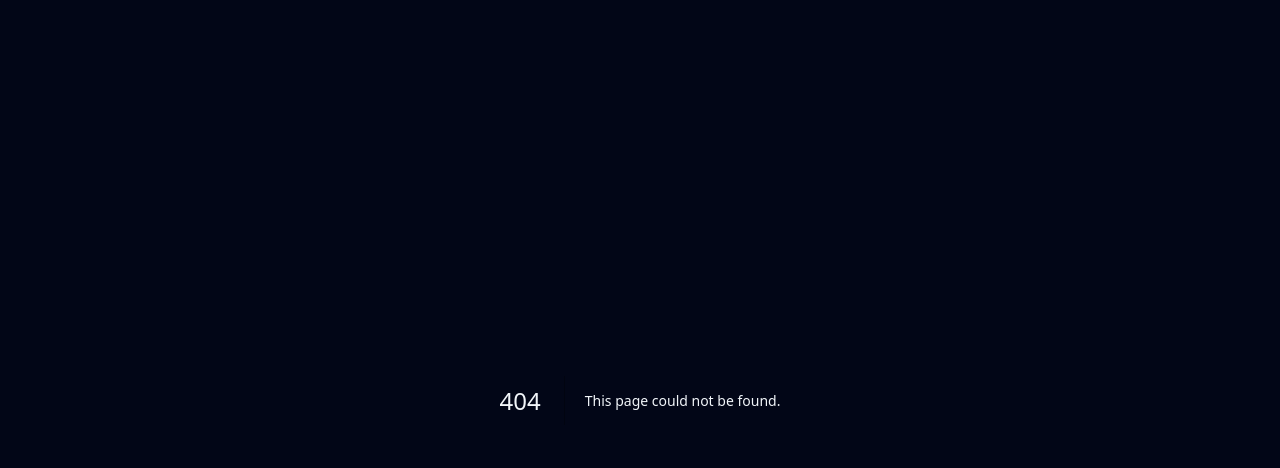
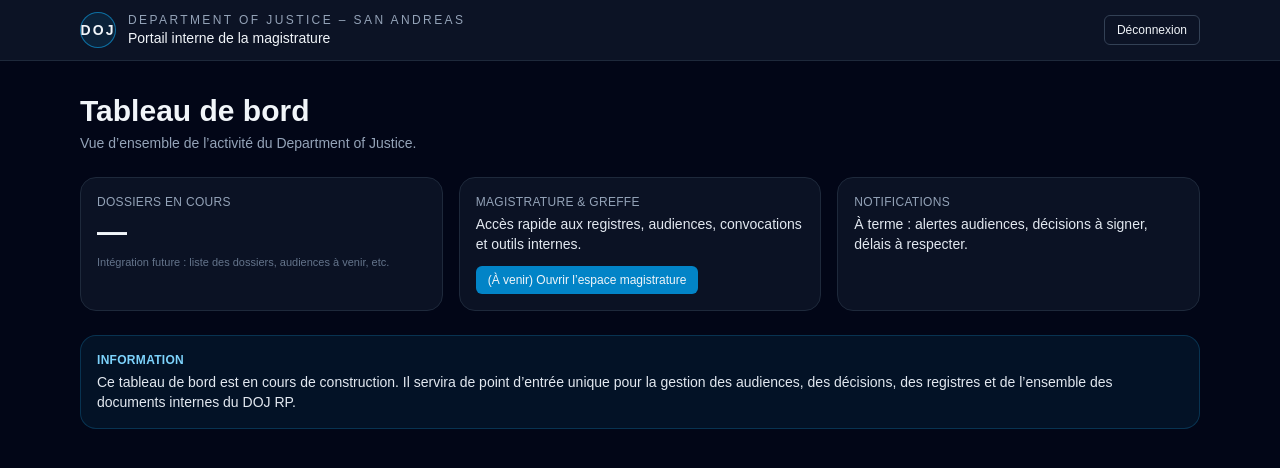
Before and after one commit to zealess/doj-frontend, a Next.js app: page /dashboard in a window 1280 px wide. Before the commit this address had no page. Shown: the top 468 px of the page. Built offline with nearby package versions, Linux system fonts and the light colour scheme.

Commit message:
création de la page dashboard + protection d'accès

```diff
--- /dev/null
+++ b/app/dashboard/page.tsx
@@ -0,0 +1,143 @@
+"use client";
+
+import { useRouter } from "next/navigation";
+import { useEffect, useState } from "react";
+
+interface UserInfo {
+  username: string;
+  email: string;
+  role: string;
+}
+
+export default function DashboardPage() {
+  const router = useRouter();
+  const [user, setUser] = useState<UserInfo | null>(null);
+
+  // Optionnel : récupérer les infos stockées localement
+  useEffect(() => {
+    try {
+      const raw = localStorage.getItem("doj_user");
+      if (raw) {
+        setUser(JSON.parse(raw));
+      }
+    } catch {
+      // ignore
+    }
+  }, []);
+
+  const handleLogout = () => {
+    // On nettoie tout
+    localStorage.removeItem("doj_token");
+    localStorage.removeItem("doj_user");
+    if (typeof document !== "undefined") {
+      document.cookie =
+        "doj_token=; Path=/; Max-Age=0; SameSite=Lax; Secure";
+    }
+    router.push("/");
+  };
+
+  return (
+    <main className="min-h-screen bg-slate-950 text-slate-100">
+      {/* Topbar */}
+      <header className="border-b border-slate-800 bg-slate-900/80 backdrop-blur-md">
+        <div className="mx-auto max-w-6xl px-4 py-3 flex items-center justify-between">
+          <div className="flex items-center gap-3">
+            <div className="h-9 w-9 rounded-full border border-sky-500/60 bg-sky-500/10 flex items-center justify-center text-sm font-bold tracking-[0.15em]">
+              DOJ
+            </div>
+            <div>
+              <p className="text-xs uppercase tracking-[0.2em] text-slate-400">
+                Department of Justice – San Andreas
+              </p>
+              <p className="text-sm font-medium">
+                Portail interne de la magistrature
+              </p>
+            </div>
+          </div>
+
+          <div className="flex items-center gap-4">
+            {user && (
+              <div className="text-right">
+                <p className="text-sm font-medium">
+                  {user.username}
+                </p>
+                <p className="text-[11px] text-slate-400">
+                  {user.role === "admin" ? "Administrateur" : "Membre DOJ"}
+                </p>
+              </div>
+            )}
+            <button
+              onClick={handleLogout}
+              className="text-xs px-3 py-1.5 rounded-md border border-slate-700 hover:border-red-500/70 hover:text-red-300 transition"
+            >
+              Déconnexion
+            </button>
+          </div>
+        </div>
+      </header>
+
+      {/* Contenu */}
+      <section className="mx-auto max-w-6xl px-4 py-8 space-y-6">
+        <div>
+          <h1 className="text-2xl md:text-3xl font-semibold">
+            Tableau de bord
+          </h1>
+          <p className="mt-1 text-sm text-slate-400">
+            Vue d’ensemble de l’activité du Department of Justice.
+          </p>
+        </div>
+
+        {/* Grille de cartes */}
+        <div className="grid gap-4 md:grid-cols-3">
+          <div className="rounded-2xl border border-slate-800 bg-slate-900/70 p-4">
+            <p className="text-xs font-medium text-slate-400 uppercase tracking-wide mb-1">
+              Dossiers en cours
+            </p>
+            <p className="text-3xl font-semibold">—</p>
+            <p className="mt-1 text-[11px] text-slate-500">
+              Intégration future : liste des dossiers, audiences à venir, etc.
+            </p>
+          </div>
+
+          <div className="rounded-2xl border border-slate-800 bg-slate-900/70 p-4">
+            <p className="text-xs font-medium text-slate-400 uppercase tracking-wide mb-1">
+              Magistrature & Greffe
+            </p>
+            <p className="text-sm text-slate-200">
+              Accès rapide aux registres, audiences, convocations et outils
+              internes.
+            </p>
+            <button
+              className="mt-3 text-xs px-3 py-1.5 rounded-md bg-sky-600 hover:bg-sky-500 transition"
+              type="button"
+            >
+              (À venir) Ouvrir l’espace magistrature
+            </button>
+          </div>
+
+          <div className="rounded-2xl border border-slate-800 bg-slate-900/70 p-4">
+            <p className="text-xs font-medium text-slate-400 uppercase tracking-wide mb-1">
+              Notifications
+            </p>
+            <p className="text-sm text-slate-200">
+              À terme : alertes audiences, décisions à signer, délais à
+              respecter.
+            </p>
+          </div>
+        </div>
+
+        {/* Bas de page info */}
+        <div className="mt-4 rounded-2xl border border-sky-900/60 bg-sky-950/30 p-4">
+          <p className="text-xs font-semibold text-sky-300 uppercase tracking-wide mb-1">
+            Information
+          </p>
+          <p className="text-sm text-slate-200">
+            Ce tableau de bord est en cours de construction. Il servira de
+            point d’entrée unique pour la gestion des audiences, des décisions,
+            des registres et de l’ensemble des documents internes du DOJ RP.
+          </p>
+        </div>
+      </section>
+    </main>
+  );
+}
--- a/app/page.tsx
+++ b/app/page.tsx
@@ -35,6 +35,13 @@ export default function LoginPage() {
       }
 
       localStorage.setItem("doj_token", data.token);
+
+// On pose aussi un cookie lisible par le middleware
+if (typeof document !== "undefined") {
+  document.cookie = `doj_token=${data.token}; Path=/; Max-Age=${
+    7 * 24 * 60 * 60
+  }; SameSite=Lax; Secure`;
+}
 
       router.push("/dashboard");
     } catch (err) {
```
Also changed, not shown: middleware.ts (added, +25 -0 lines).
